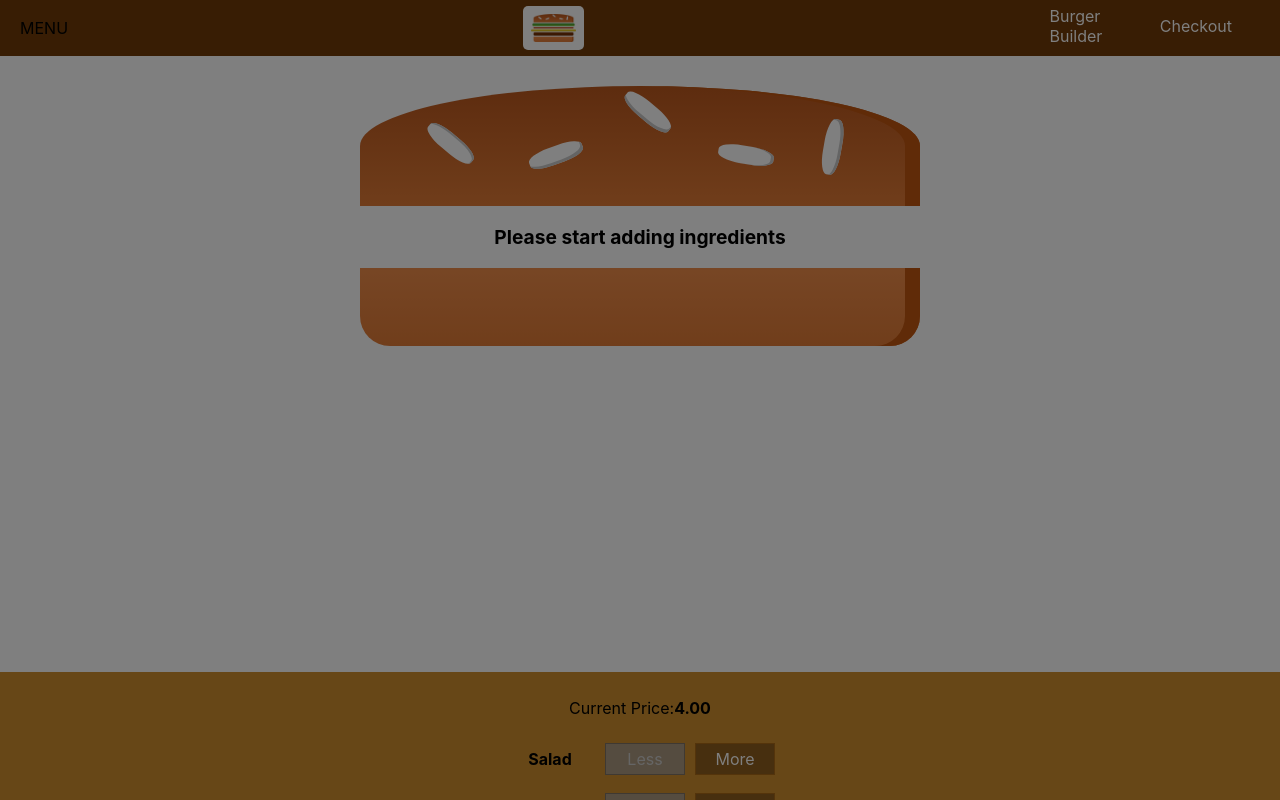
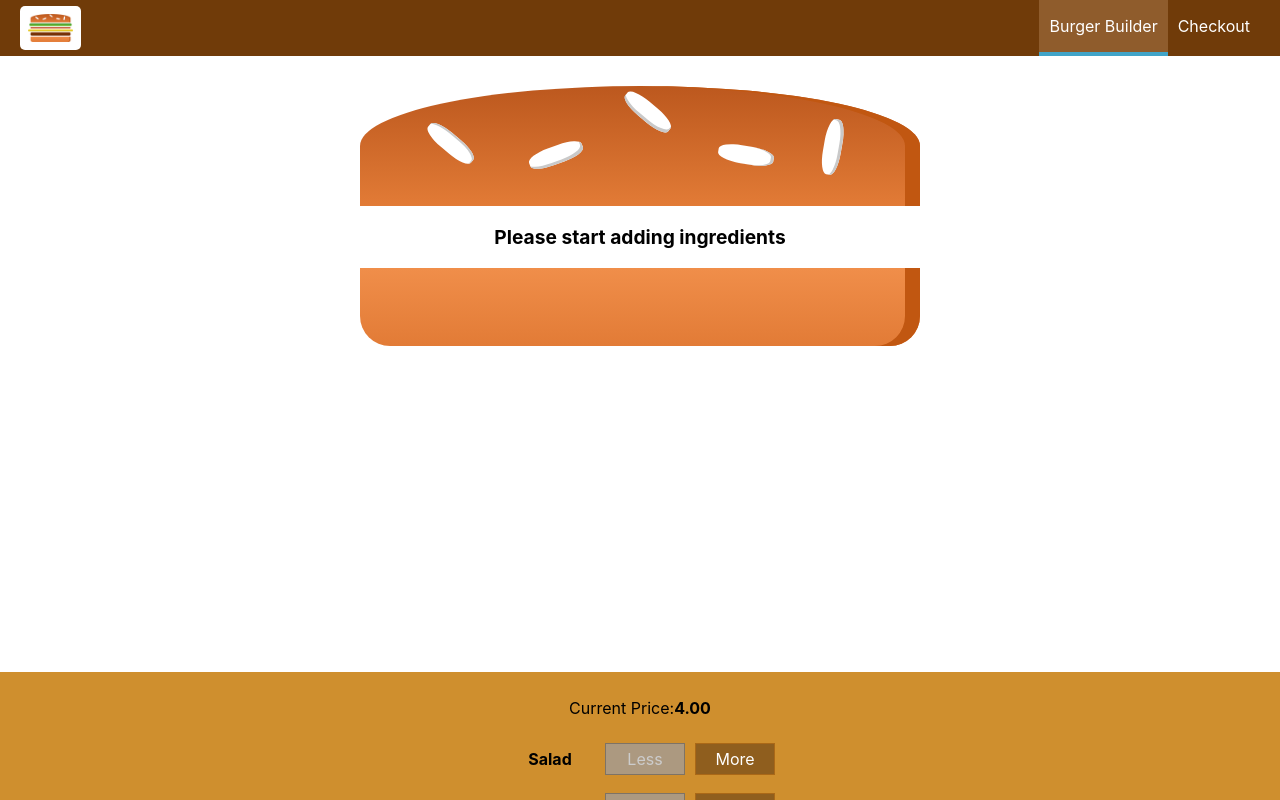
Before and after one commit to kaleemku9991/BurgerBuilder, a React (Create React App) app: page / in a window 1280 px wide. Shown: the top 800 px of the page. Built offline with nearby package versions, Linux system fonts and the light colour scheme.

Commit message:
more functionalities

```diff
--- a/src/components/Layout/Layout.js
+++ b/src/components/Layout/Layout.js
@@ -1,16 +1,34 @@
-import React from 'react';
+import React, {Component} from 'react';
 import Au from '../../hoc/Au';
 import LayoutCss from './Layout.css';
 import Toolbar from '../Navigation/Toolbar/Toolbar';
 import SideDrawer from '../Navigation/SideDrawer/SideDrawer';
 
-const layout = (props) => (
-  <Au>
-    <Toolbar/>
-    <SideDrawer/>
-    <main className="Content">
-      {props.children}
-    </main>
-  </Au>
-);
-export default layout;
+class Layout extends Component{
+
+  state={
+    showSideDrawer:false
+  }
+  sideDrawerCloseHandler = () =>{
+    this.setState({showSideDrawer:false});
+  }
+
+  sideDrawerToggleHandler = () =>{
+    this.setState((prevState)=>{
+     return {showSideDrawer: !prevState.showSideDrawer}});
+  }
+  render(){
+    return(
+      <Au>
+      <Toolbar drawerToggleClicked={this.sideDrawerToggleHandler}/>
+      <SideDrawer
+      open={this.state.showSideDrawer}
+      closed={this.sideDrawerCloseHandler} />
+      <main className="Content" >
+        {this.props.children}
+      </main>
+    </Au>
+    )
+  }
+}
+export default Layout;
--- a/src/components/Navigation/NavigationItems/NavigationItem/NavigationItem.css
+++ b/src/components/Navigation/NavigationItems/NavigationItem/NavigationItem.css
@@ -1,43 +1,45 @@
-.NavigationItem{
-  margin:10px 0;
+.NavigationItem {
+    margin: 10px 0;
     box-sizing: border-box;
     display: block;
     width: 100%;
 }
-.NavigationItem a{
-  color: #8F5c2c;
+
+.NavigationItem a {
+    color: #8F5C2C;
     text-decoration: none;
     width: 100%;
     box-sizing: border-box;
     display: block;
 }
+
 .NavigationItem a:hover,
 .NavigationItem a:active,
-.NavigationItem a:hover{
+.NavigationItem a.active {
     color: #40A4C8;
 }
 
-
-@media(min-width:500px){
-  .NavigationItem{
-    margin:0;
+@media (min-width: 500px) {
+    .NavigationItem {
+        margin: 0;
         display: flex;
-    width: 100%;
+        height: 100%;
+        width: auto;
         align-items: center;
     }
-  .NavigationItem a{
+
+    .NavigationItem a {
         color: white;
-    text-decoration: none;
         height: 100%;
         padding: 16px 10px;
         border-bottom: 4px solid transparent;
     }
+
     .NavigationItem a:hover,
     .NavigationItem a:active,
-  .NavigationItem a:hover{
-    background-color: #8F5c2c;
+    .NavigationItem a.active {
+        background-color: #8F5C2C;
         border-bottom: 4px solid #40A4C8;
         color: white;
     }
-
 }
--- /dev/null
+++ b/src/components/Navigation/SideDrawer/DrawerToggle/DrawerToggle.css
@@ -0,0 +1,23 @@
+.DrawerToggle {
+    width: 40px;
+    height: 100%;
+    display: flex;
+    flex-flow: column;
+    justify-content: space-around;
+    align-items: center;
+    padding: 10px 0;
+    box-sizing: border-box;
+    cursor: pointer;
+}
+
+.DrawerToggle div {
+    width: 90%;
+    height: 3px;
+    background-color: white;
+}
+
+@media (min-width: 500px) {
+    .DrawerToggle {
+        display: none;
+    }
+}
--- /dev/null
+++ b/src/components/Navigation/SideDrawer/DrawerToggle/DrawerToggle.js
@@ -0,0 +1,12 @@
+import React from "react";
+import DrawerCss from "./DrawerToggle.css";
+
+const drawerToggle = (props) => (
+     <div className="DrawerToggle" onClick={props.clicked}>
+       <div></div>
+       <div></div>
+       <div></div>
+     </div>
+);
+
+export default drawerToggle;
--- a/src/components/Navigation/SideDrawer/SideDrawer.js
+++ b/src/components/Navigation/SideDrawer/SideDrawer.js
@@ -6,11 +6,15 @@
 import Au from "../../../hoc/Au";
 
 const sideDrawer = (props) => {
+  let attachedClass=["SideDrawer","Close"];
+  if(props.open){
+    attachedClass=["SideDrawer","Open"];
+  }
 
   return (
     <Au>
-      <Backdrop show />
-      <div className="SideDrawer">
+      <Backdrop show={props.open} clicked={props.closed}/>
+      <div className={attachedClass.join(' ')}>
         <div className="Logo2">
           <Logo />
         </div>
--- a/src/components/Navigation/Toolbar/Toolbar.js
+++ b/src/components/Navigation/Toolbar/Toolbar.js
@@ -2,10 +2,11 @@
 import ToolbarCss from './Toolbar.css';
 import Logo from '../../Logo/Logo';
 import NavigationItems from '../NavigationItems/NavigationItems';
+import DrawerToggle from '../SideDrawer/DrawerToggle/DrawerToggle';
 
 const toolbar = (props) => (
   <header className='Toolbar'>
-    <div>MENU</div>
+    <DrawerToggle clicked={props.drawerToggleClicked}/>
     <div className="Logo1">
     <Logo/>
     </div>
```
Also changed, not shown: src/components/Navigation/NavigationItems/NavigationItems.css (+6 -6 lines). Lines whose indentation alone changed are shown as unchanged.
